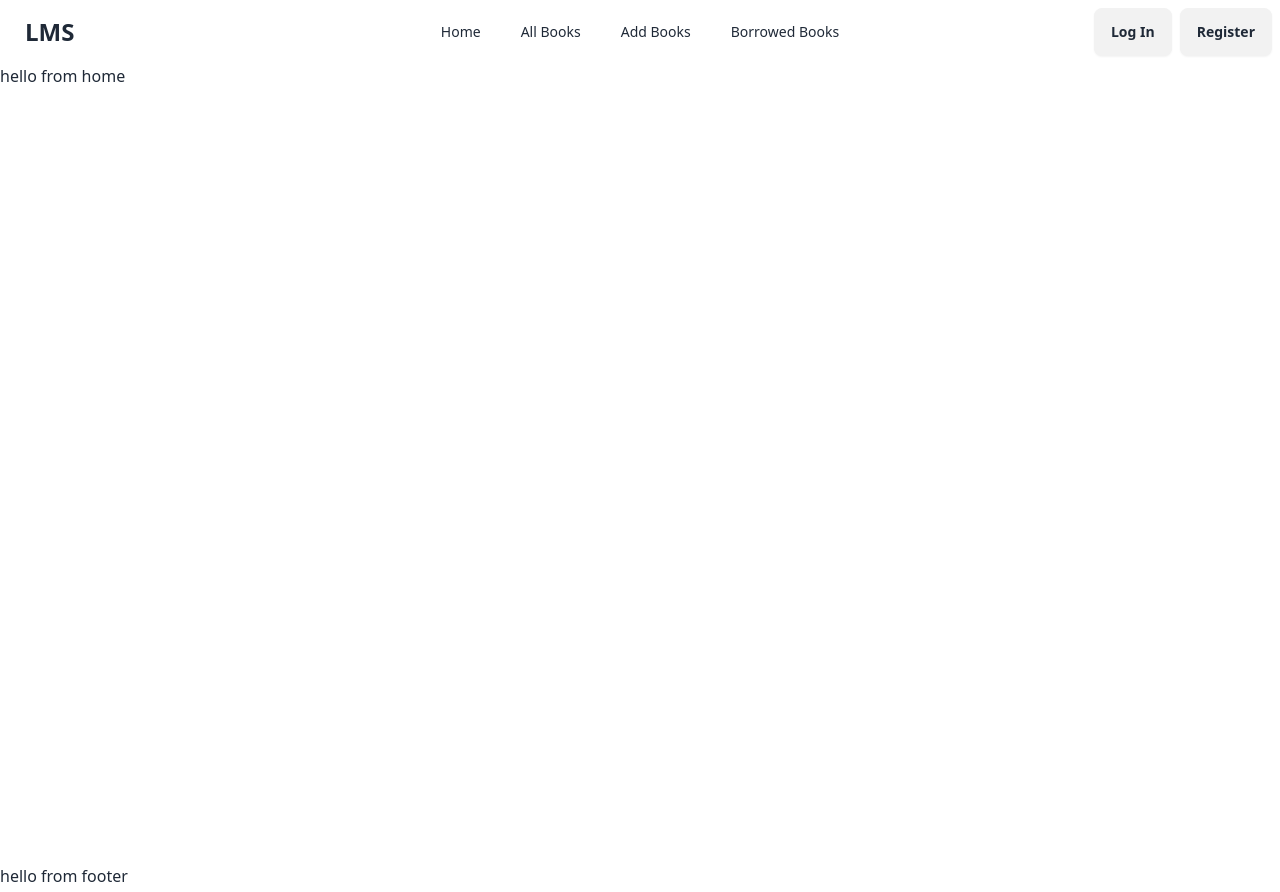
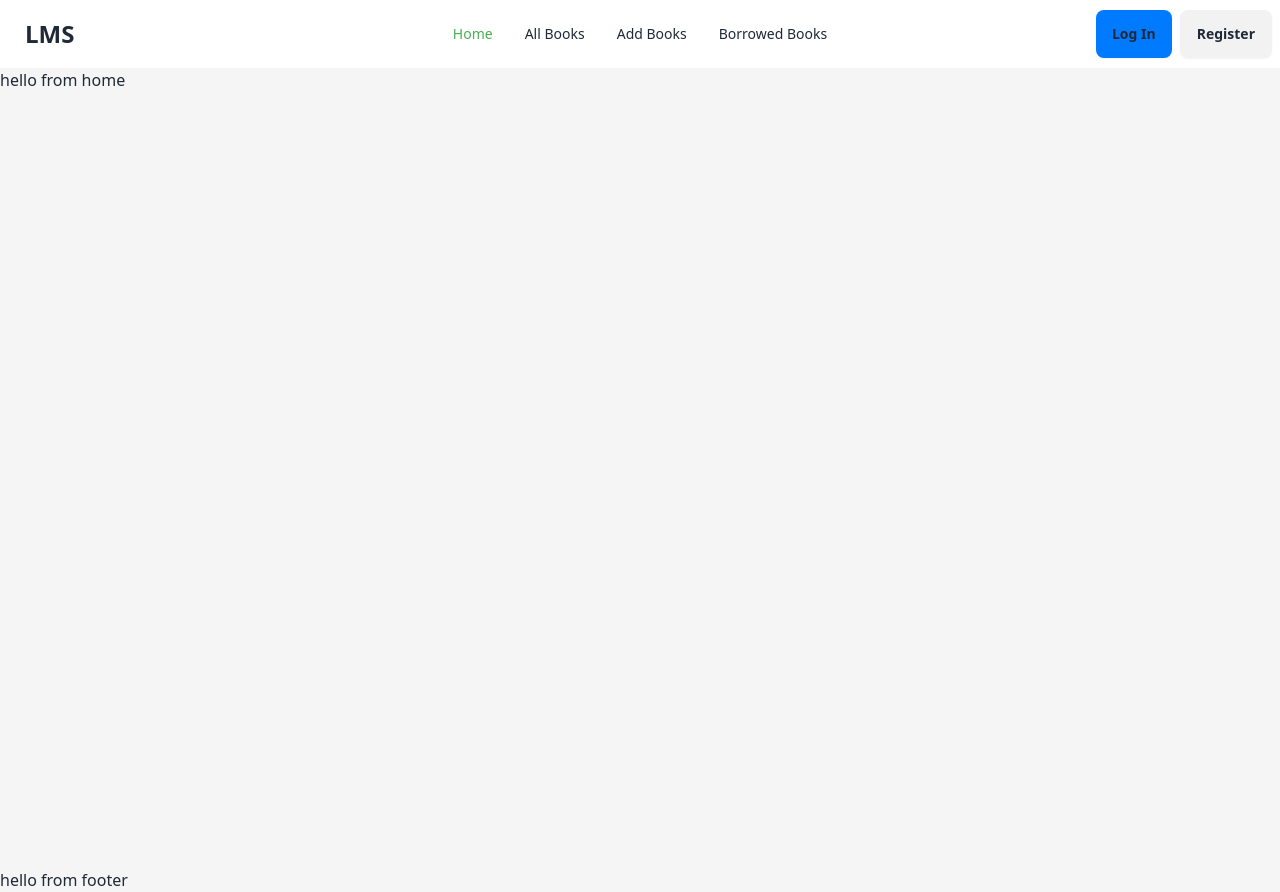
Before and after one commit to red-one12/LMS-client, a React (Vite) app: page / in a window 1280 px wide. Built offline with nearby package versions, Linux system fonts and the light colour scheme.

Commit message:
navbar dropdown added for small screen

```diff
--- a/src/components/Navbar.jsx
+++ b/src/components/Navbar.jsx
@@ -2,19 +2,59 @@ import { Link, NavLink } from "react-router-dom";
 
 const Navbar = () => {
   const links = (
-    <div className="flex gap-10">
-      <NavLink to="/">Home</NavLink>
-      <NavLink to='/allBooks'>All Books</NavLink>
-      <NavLink to='/addBooks'>Add Books</NavLink>
-      <NavLink to='/borrowedBooks'>Borrowed Books</NavLink>
-    </div>
+    <>
+      <li>
+        <NavLink
+          to="/"
+          className={({ isActive }) =>
+            isActive ? "text-[#4CAF50]" : "hover:text-[#4CAF50]"
+          }
+        >
+          Home
+        </NavLink>
+      </li>
+      <li>
+        <NavLink
+          to="/allBooks"
+          className={({ isActive }) =>
+            isActive ? "text-[#4CAF50]" : "hover:text-[#4CAF50]"
+          }
+        >
+          All Books
+        </NavLink>
+      </li>
+      <li>
+        <NavLink
+          to="/addBooks"
+          className={({ isActive }) =>
+            isActive ? "text-[#4CAF50]" : "hover:text-[#4CAF50]"
+          }
+        >
+          Add Books
+        </NavLink>
+      </li>
+      <li>
+        <NavLink
+          to="/borrowedBooks"
+          className={({ isActive }) =>
+            isActive ? "text-[#4CAF50]" : "hover:text-[#4CAF50]"
+          }
+        >
+          Borrowed Books
+        </NavLink>
+      </li>
+    </>
   );
 
   return (
     <div className="navbar bg-base-100">
+
       <div className="navbar-start">
+
+
+
         <div className="dropdown">
-          <div tabIndex={0} role="button" className="btn btn-ghost lg:hidden">
+          <label tabIndex={0} className="btn btn-ghost lg:hidden">
             <svg
               xmlns="http://www.w3.org/2000/svg"
               className="h-5 w-5"
@@ -29,24 +69,31 @@ const Navbar = () => {
                 d="M4 6h16M4 12h8m-8 6h16"
               />
             </svg>
-          </div>
+          </label>
           <ul
             tabIndex={0}
-            className="menu menu-sm dropdown-content bg-base-100 rounded-box z-[1] mt-3 w-52 p-2 shadow"
+            className="menu menu-sm dropdown-content mt-3 z-[1] p-2 shadow bg-base-100 rounded-box w-52"
           >
             {links}
           </ul>
         </div>
+
         <a className="btn btn-ghost text-2xl font-bold">LMS</a>
       </div>
+
+
+
+
       <div className="navbar-center hidden lg:flex">
         <ul className="menu menu-horizontal px-1">{links}</ul>
       </div>
+
+
       <div className="navbar-end flex gap-2">
-        <Link>
-          <button className="btn">Log In</button>
+        <Link to="/login">
+          <button className="btn bg-[#007BFF] border-none">Log In</button>
         </Link>
-        <Link>
+        <Link to="/register">
           <button className="btn">Register</button>
         </Link>
       </div>
--- a/src/layoutes/MainLayout.jsx
+++ b/src/layoutes/MainLayout.jsx
@@ -5,7 +5,7 @@ import Footer from "../components/Footer";
 
 const MainLayout = () => {
   return (
-    <div>
+    <div className="bg-[#F5F5F5]">
       <Navbar></Navbar>
 
       <div className="min-h-screen">
```
